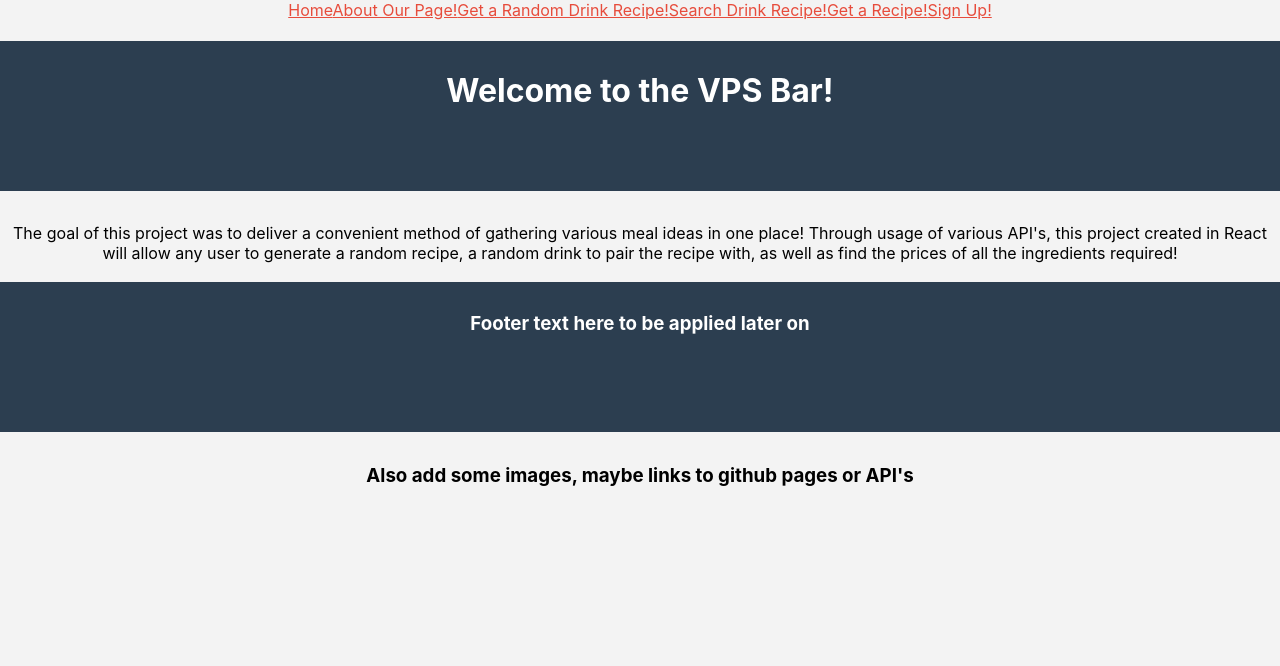
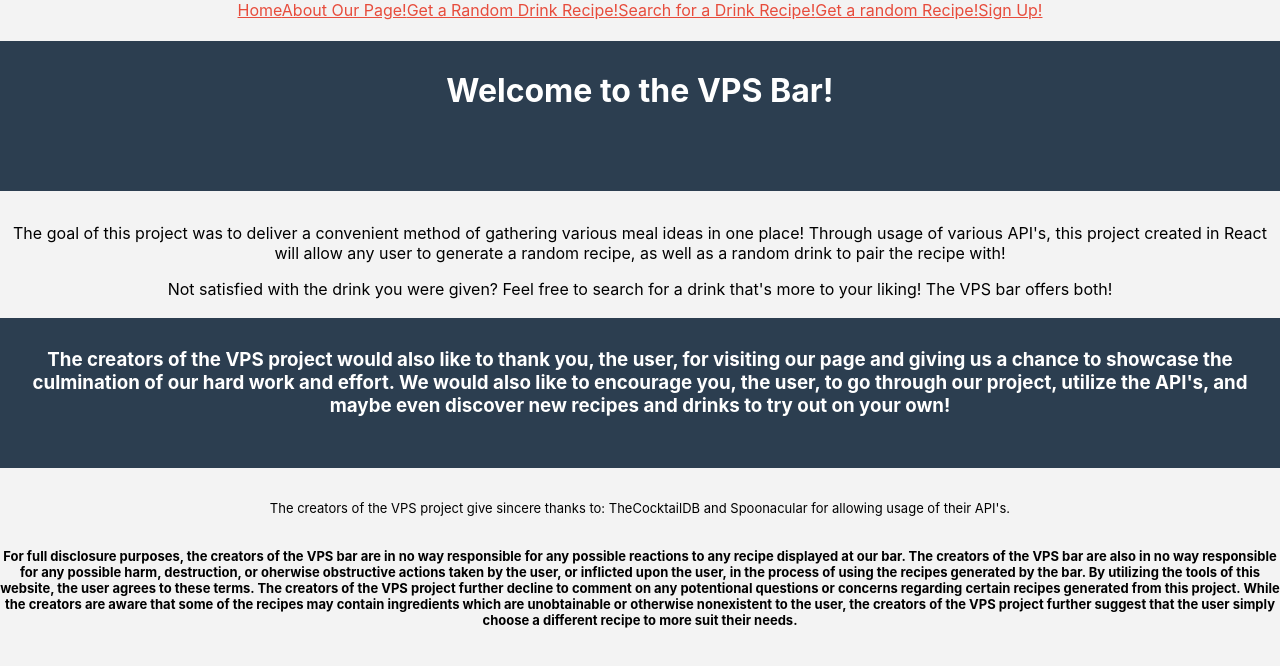
Before and after one commit to vincentM46/vps-project, a React (Create React App) app: page / in a window 1280 px wide. Shown: the top 666 px of the page. Built offline with nearby package versions, Linux system fonts and the light colour scheme.

Commit message:
Filled placeholder text

```diff
--- a/src/App.css
+++ b/src/App.css
@@ -21,6 +21,13 @@ a {
   padding: 30px;
   color: white;
   margin-bottom: 2rem;
+}
+.App-footer {
+  background-color: rgb(10, 60, 88);
+  color: black;
+  margin-bottom: 2rem;
+  font-size: small;
+  background: transparent;
 }
 
 .App-title {
@@ -65,7 +72,9 @@ a {
   font-size: 0.8rem;
   letter-spacing: 2px;
 }
-
+.recipe_image {
+  width: 35%;
+}
 input[type="text"] {
   outline: none;
 }
--- a/src/components/AboutUs.js
+++ b/src/components/AboutUs.js
@@ -7,9 +7,10 @@ function AboutUs() {
 
             <br></br><br></br>
             <h1>Welcome to My&#123;Dev&#125;Page!</h1>
-            <p>Detailed descriptions of the API's used, as well as endpoints and other methods go here.</p>
+            <p>The ability to generate recipes for various drinks was brought to you by TheCocktailDB API. This api is an open, crowd-sourced database of drinks and cocktails from various parts of the world, with a total of 635 drinks, and 489 ingredients.</p>
+            <p>The ability to generate recipes for various meals was brogught to you by the Spoonacular API. The Spoonacular API contains over 5000 recipes, with more than 2600 ingredients across the board.</p>
             <h2>Brought to you by the VPS (actual footage):</h2>
-            <iframe src="https://c.tenor.com/7W_a28lhqQcAAAAC/bugcat-bugcatsticker.gif" width="480" height="360" frameBorder="0"></iframe>
+            <iframe src="https://c.tenor.com/7W_a28lhqQcAAAAC/bugcat-bugcatsticker.gif" width="480" height="360" frameBorder="0" title="meme"></iframe>
             <h2>Take a peek at our GitHub profiles:</h2>
             <br></br>
             <div className="github-links" id="github-links">
--- a/src/components/ErrorPage.js
+++ b/src/components/ErrorPage.js
@@ -2,7 +2,7 @@ function ErrorPage() {
     return (
         <div>
             <h1 className="App-header">Error 404 Page Not Found</h1>
-            <p>Please return to the main page.</p>
+            <p>There is literally nothing here. Other than this wall of text. Obviously this is here, on this page, at this time. You should really go back to a page that actually works. Otherwise, what even is the point of the creators making this entire project? For you to sit around reading a giant block of text on an error page that shouldn't have been seen in the first place? Let's be real now, that wasn't the true purpose of your visit, and if it was then you should really re-evaluate your choices here. Just for you, I'll try to extend this giant wall of text as much as I can so that you, at the very least, feel a little bit accomplished at being able to find this page. But think about it, should you really feel accomplished? You accidentally entered the wrong navigation link, and ended up on a page that you wouldn't have otherwise seen. Maybe you felt like you would discover something cool? Like a special treat that one of the creators of the VPS project left for you, and only you? Well think again my friend. There is and will not be anything here other than this giant wall of text that, for some strange reason, you are still reading in this moment of time. Do you think that, if you get to the very end of this giant wall of text, you'll earn a prize? Well congratulations! You were wrong again. Poor you.</p>
         </div>
     )
 }
--- a/src/components/Footer.js
+++ b/src/components/Footer.js
@@ -1,8 +1,10 @@
 function Footer() {
     return (
         <div>
-            <h3 className="App-header">Footer text here to be applied later on</h3>
-            <h3>Also add some images, maybe links to github pages or API's</h3>
+            <p className="App-footer">The creators of the VPS project give sincere thanks to: TheCocktailDB and Spoonacular for allowing usage of their API's. </p>
+
+            <h3 className="App-footer">For full disclosure purposes, the creators of the VPS bar are in no way responsible for any possible reactions to any recipe displayed at our bar. The creators of the VPS bar are also in no way responsible for any possible harm, destruction, or oherwise obstructive actions taken by the user, or inflicted upon the user, in the process of using the recipes generated by the bar. By utilizing the tools of this website, the user agrees to these terms. The creators of the VPS project further decline to comment on any potentional questions or concerns regarding certain recipes generated from this project. While the creators are aware that some of the recipes may contain ingredients which are unobtainable or otherwise nonexistent to the user, the creators of the VPS project further suggest that the user simply choose a different recipe to more suit their needs.</h3>
+
         </div>
     )
 }
--- a/src/components/Header.js
+++ b/src/components/Header.js
@@ -8,8 +8,8 @@ function Header() {
                 <NavLink className="navbar" to={"/"}>Home</NavLink>
                 <NavLink className="navbar" to={"/AboutUs"}>About Our Page!</NavLink>
                 <NavLink className="navbar" to={"/RandomDrink"}>Get a Random Drink Recipe!</NavLink>
-                <NavLink className="navbar" to={"/SearchDrink"}>Search Drink Recipe!</NavLink>
-                <NavLink className="navbar" to={"/RandomRecipePage"}>Get a Recipe!</NavLink>
+                <NavLink className="navbar" to={"/SearchDrink"}>Search for a Drink Recipe!</NavLink>
+                <NavLink className="navbar" to={"/RandomRecipePage"}>Get a random Recipe!</NavLink>
                 <NavLink className="navbar" to={"/SignUpPage"}>Sign Up!</NavLink>
             </nav>
         </div>
--- a/src/components/HomePage.js
+++ b/src/components/HomePage.js
@@ -2,7 +2,9 @@ function HomePage() {
     return (
         <div>
             <h1 className="App-header">Welcome to the VPS Bar!</h1>
-            <p>The goal of this project was to deliver a convenient method of gathering various meal ideas in one place! Through usage of various API's, this project created in React will allow any user to generate a random recipe, a random drink to pair the recipe with, as well as find the prices of all the ingredients required!</p>
+            <p>The goal of this project was to deliver a convenient method of gathering various meal ideas in one place! Through usage of various API's, this project created in React will allow any user to generate a random recipe, as well as a random drink to pair the recipe with!</p>
+            <p>Not satisfied with the drink you were given? Feel free to search for a drink that's more to your liking! The VPS bar offers both!</p>
+            <h3 className="App-header">The creators of the VPS project would also like to thank you, the user, for visiting our page and giving us a chance to showcase the culmination of our hard work and effort. We would also like to encourage you, the user, to go through our project, utilize the API's, and maybe even discover new recipes and drinks to try out on your own!</h3>
         </div>
     )
 }
--- a/src/components/RandomDrink.js
+++ b/src/components/RandomDrink.js
@@ -1,5 +1,4 @@
 import { useState, useEffect } from 'react';
-
 import { randomDrink } from '../services/drink-api';
 import Drinks from './Drinks';
 
--- a/src/components/RandomRecipePage.js
+++ b/src/components/RandomRecipePage.js
@@ -1,7 +1,7 @@
 import { useState, useEffect } from 'react';
 import { SpoonAPI } from '../services/SpoonAPI';
 
-function Random(props) {
+function Random() {
     const [recipe, setRecipe] = useState("");
     const [image, setImage] = useState("");
     const [steps, setSteps] = useState("");
```
